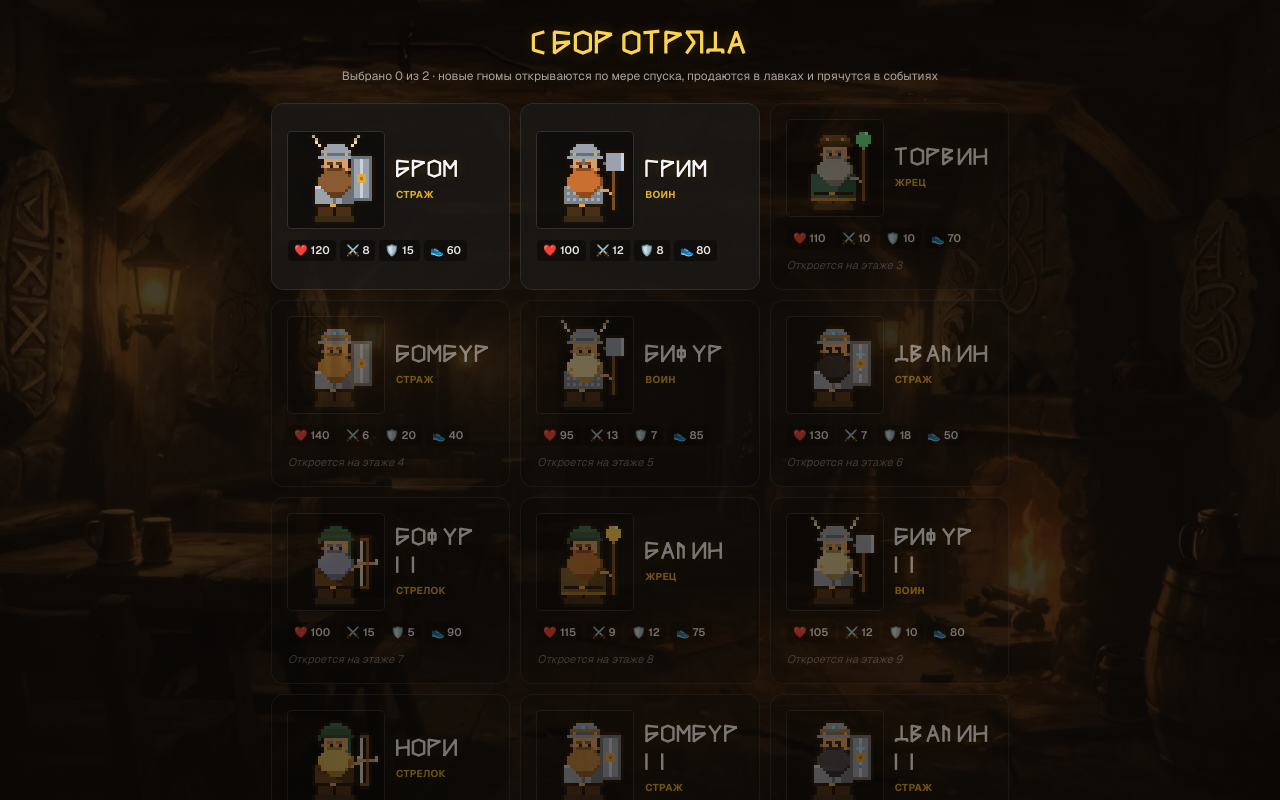
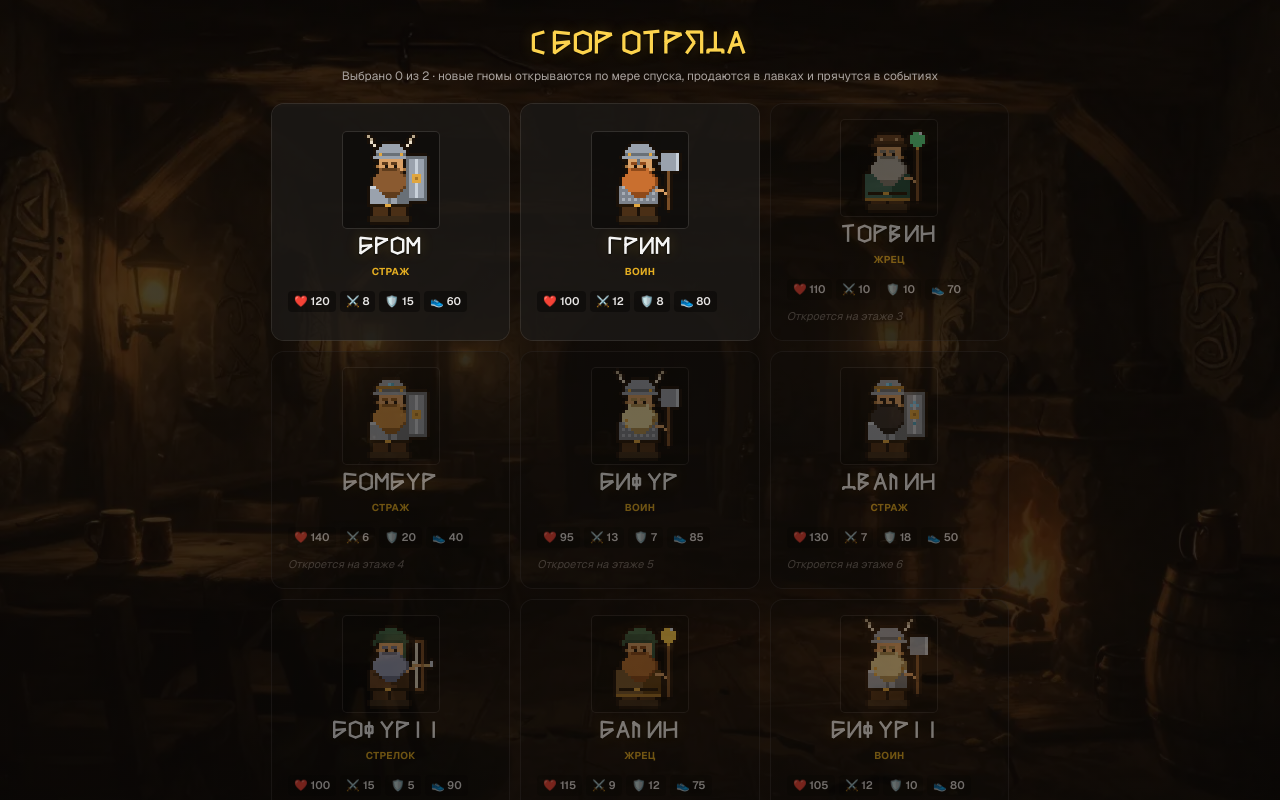
Before and after one commit to Rage4er/Dwarves_And_Depths, a Next.js app: page / in a window 1280 px wide. Both pictures are taken after a click on the button "🧭 Новый поход". Shown: the top 800 px of the page. Built offline with nearby package versions, Linux system fonts and the light colour scheme.

Commit message:
fix: stack sprite above name+role in all PartyScreen cards

```diff
--- a/src/components/game/OtherScreens.tsx
+++ b/src/components/game/OtherScreens.tsx
@@ -76,18 +76,16 @@ export function PartyScreen() {
                     : 'cursor-not-allowed bg-stone-950/60 opacity-45 ring-stone-800'
               }`}
             >
-              <div className="flex items-start justify-between gap-2">
-                <span className="flex items-center gap-3">
-                  <span className="shrink-0 rounded bg-black/40 ring-1 ring-stone-700/60" aria-hidden>
-                    <DwarfSprite name={def.name} roleBias={def.roleBias} size={96} />
-                  </span>
-                  <div className="flex flex-col">
-                    <span className="font-runic text-lg font-black text-stone-100">{def.name}</span>
-                    <span className="text-[10px] font-bold uppercase tracking-wide text-amber-400/90">
-                      {ROLE_NAME[def.roleBias]}
-                    </span>
+              <div className="flex flex-col items-center gap-2 text-center">
+                <span className="rounded bg-black/40 ring-1 ring-stone-700/60" aria-hidden>
+                  <DwarfSprite name={def.name} roleBias={def.roleBias} size={96} />
+                </span>
+                <div>
+                  <div className="font-runic text-lg font-black text-stone-100">{def.name}</div>
+                  <div className="text-[10px] font-bold uppercase tracking-wide text-amber-400/90">
+                    {ROLE_NAME[def.roleBias]}
                   </div>
-                </span>
+                </div>
               </div>
               <div className="mt-3 flex flex-wrap gap-1 text-[11px] font-semibold text-stone-200">
                 <span className="rounded bg-black/40 px-1.5 py-0.5">❤️ {def.baseHP}</span>
```
